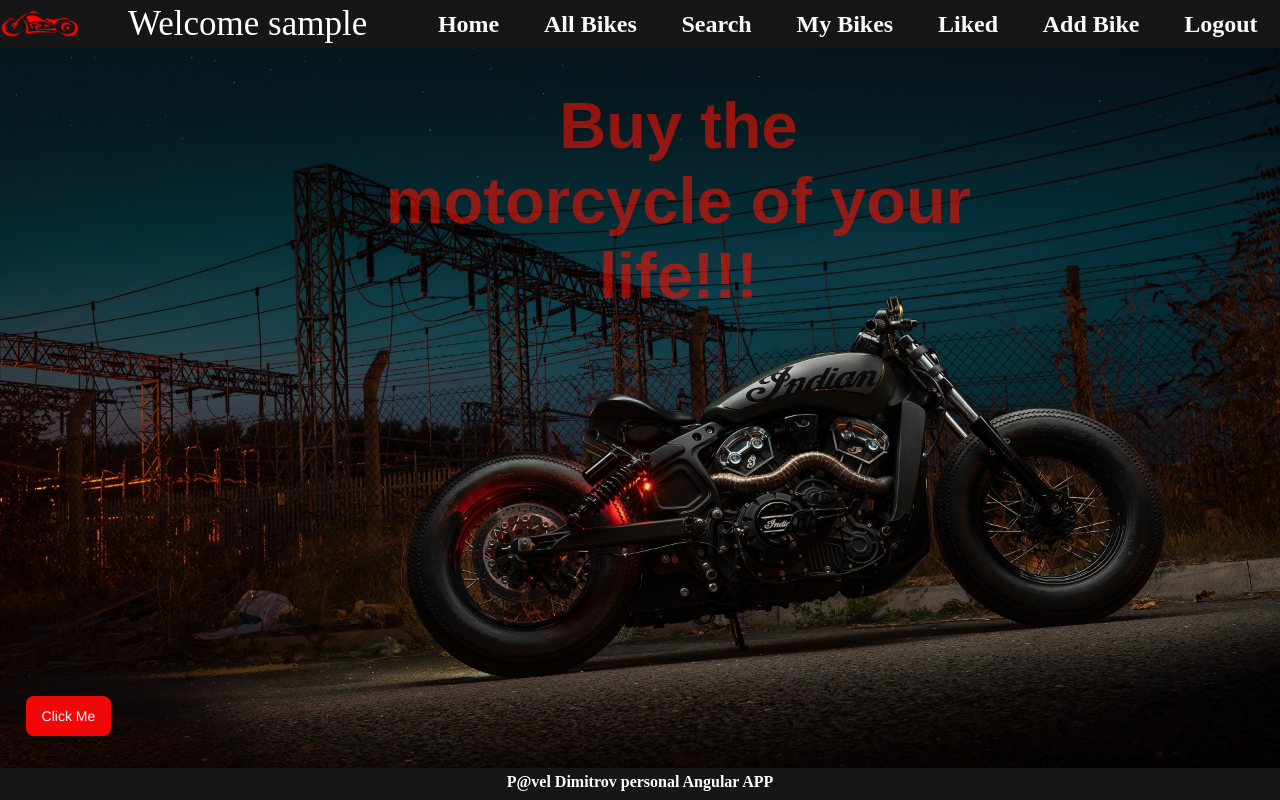
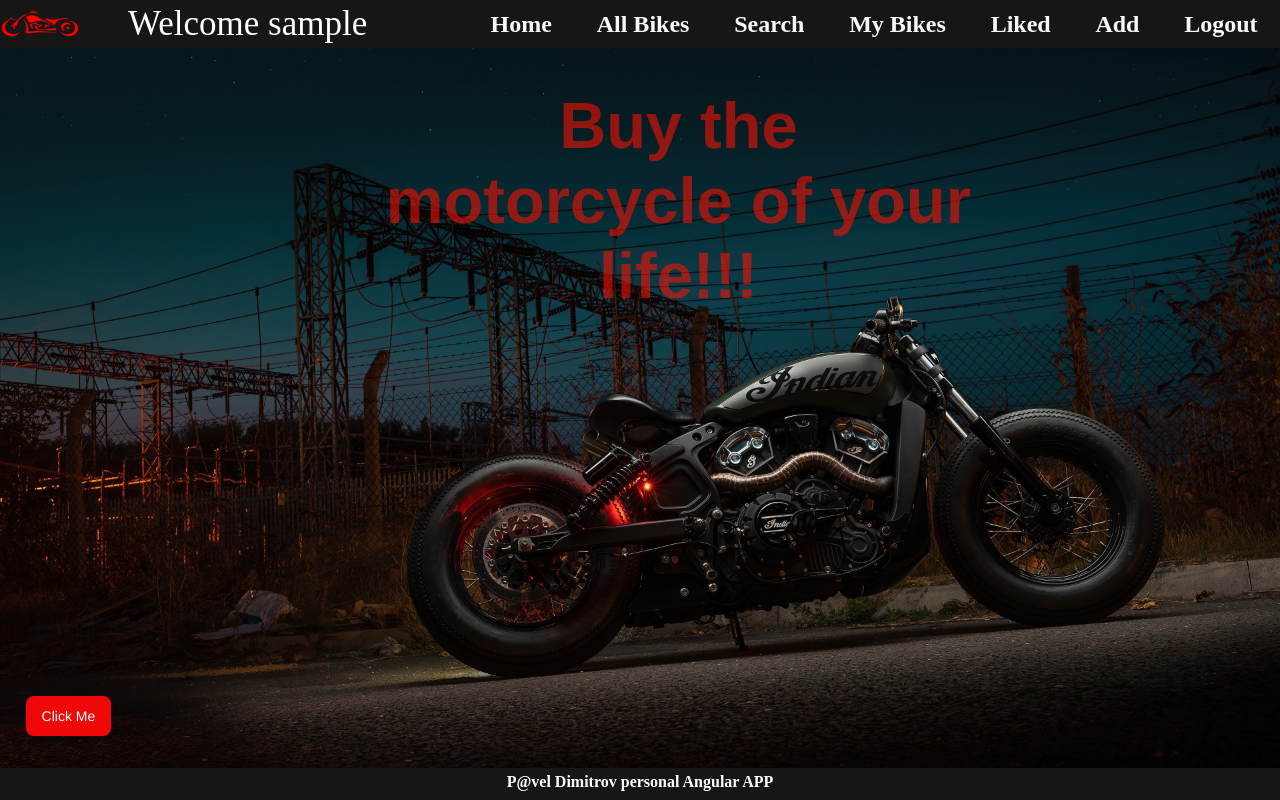
Before and after one commit to 2HEADSs/SPA-Angular, an Angular app in the folder motorcycle-app/: page / in a window 1280 px wide. Built offline with nearby package versions, Linux system fonts and the light colour scheme; sample sign-in values are in the browser's storage.

Commit message:
update html and css

```diff
--- a/motorcycle-app/src/app/bikes/bike-details/bike-details.component.ts
+++ b/motorcycle-app/src/app/bikes/bike-details/bike-details.component.ts
@@ -57,7 +57,7 @@ export class BikeDetailsComponent implements OnInit {
     this.bikesService.deleteBike(id!).subscribe({
       next: () => {
         this.hasLike = true
-        this.router.navigate(['/bikes/catalog'])
+        this.router.navigate(['/bikes/my-bikes'])
       },
       error: (err) => {
         console.log(err.error);
--- a/motorcycle-app/src/app/core/header/header.component.html
+++ b/motorcycle-app/src/app/core/header/header.component.html
@@ -10,7 +10,7 @@
         <ng-container *ngIf="authService.isLogged">
             <li><a routerLink="/bikes/my-bikes">My Bikes</a></li>
             <li><a routerLink="/bikes/my-likes">Liked</a></li>
-            <li><a routerLink="/bikes/create">Add Bike</a></li>
+            <li><a routerLink="/bikes/create">Add</a></li>
             <li><a routerLink="/auth/logout">Logout</a></li>
         </ng-container>
         <ng-container *ngIf="!authService.isLogged">
```
